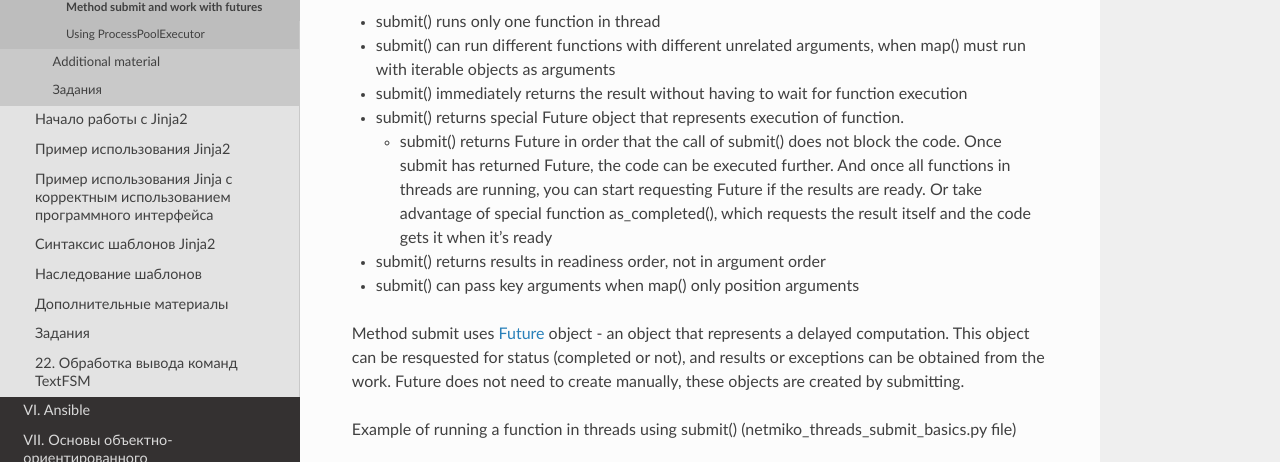
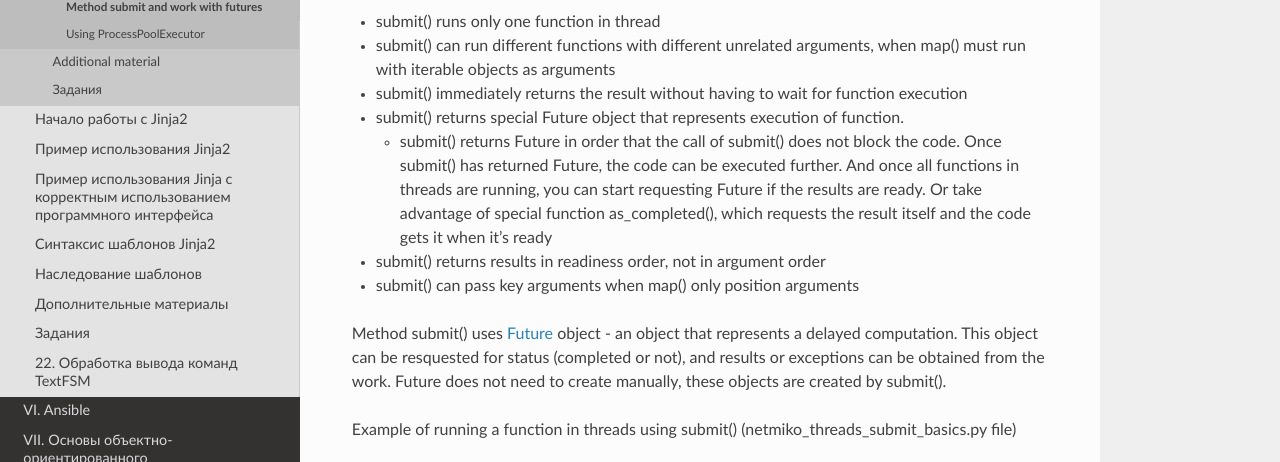
Before and after one commit to Aidar5/nattoeng, a Sphinx documentation site: the page built from docs/source/book/20_concurrent_connections/concurrent_futures_submit.rst, in a window 1280 px wide and 900 px high, cut to the strip 269-731 px from the top of the window. Built offline with Sphinx 7.4.7 and the Read the Docs theme 2.0.0, drawn with Linux system fonts in a browser that asks for light colours; pages that are not in the unit, such as notebooks, are missing from menus; some of the changed text lies outside the part shown.

Commit message:
Update concurrent_futures_submit.rst

```diff
--- a/docs/source/book/20_concurrent_connections/concurrent_futures_submit.rst
+++ b/docs/source/book/20_concurrent_connections/concurrent_futures_submit.rst
@@ -8,12 +8,12 @@ Method submit() differs from the map() method:
 * submit() immediately returns the result without having to wait for function execution
 * submit() returns special Future object that represents execution of function.
 
-  * submit() returns Future in order that the call of submit() does not block the code. Once submit has returned Future, the code can be executed further. And once all functions in threads are running, you can start requesting Future if the results are ready. Or take advantage of special function as_completed(), which requests the result itself and the code gets it when it’s ready
+  * submit() returns Future in order that the call of submit() does not block the code. Once submit() has returned Future, the code can be executed further. And once all functions in threads are running, you can start requesting Future if the results are ready. Or take advantage of special function as_completed(), which requests the result itself and the code gets it when it’s ready
 
 * submit() returns results in readiness order, not in argument order
 * submit() can pass key arguments when map() only position arguments
 
-Method submit uses `Future <https://en.wikipedia.org/wiki/Futures_and_promises>`__ object - an object that represents a delayed computation. This object can be resquested for status (completed or not), and results or exceptions can be obtained from the work. Future does not need to create manually, these objects are created by submitting.
+Method submit() uses `Future <https://en.wikipedia.org/wiki/Futures_and_promises>`__ object - an object that represents a delayed computation. This object can be resquested for status (completed or not), and results or exceptions can be obtained from the work. Future does not need to create manually, these objects are created by submit().
 
 
 Example of running a function in threads using submit() (netmiko_threads_submit_basics.py file)
@@ -71,7 +71,7 @@ Please note that the order is not preserved and depends on which function was pr
 Future
 ~~~~~~
 
-An example of running *send_show* function with submit() and displaying information about Future (note the status of the Future at different points in time):
+An example of running send_show() function with submit() and displaying information about Future (note the status of the Future at different points in time):
 
 .. code:: python
 
```
Also changed, not shown: other parts of docs/source/book/20_concurrent_connections/concurrent_futures_submit.rst (+1 -1 lines).
